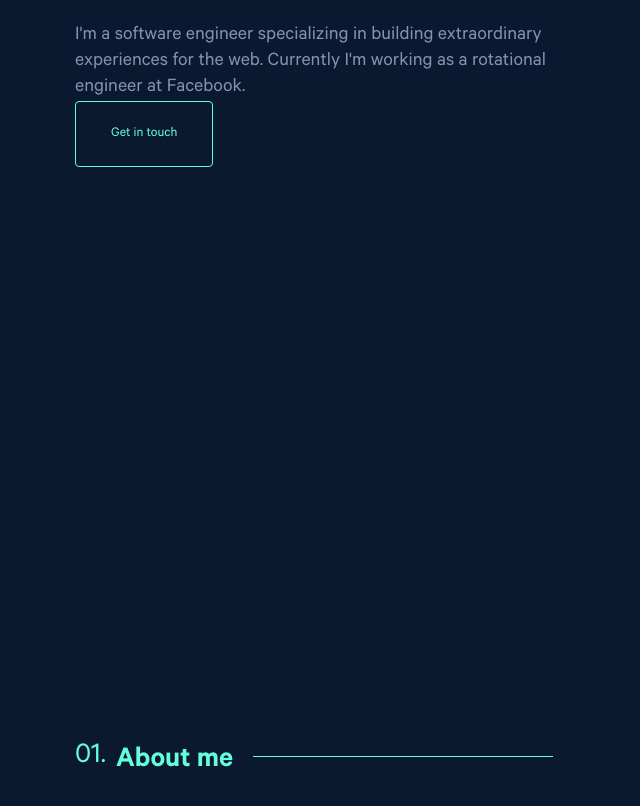
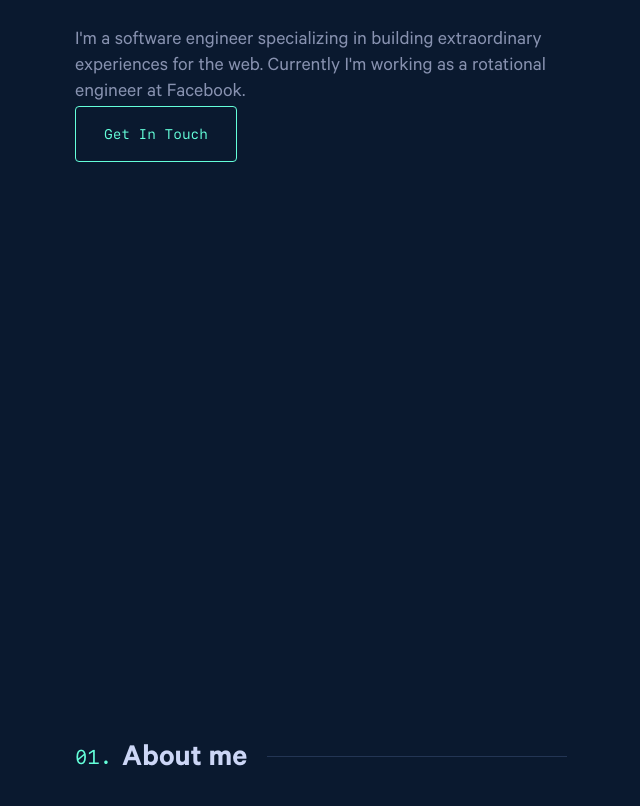
Before and after one commit to villacreses/personal-site-v2, a Next.js app: page / in a window 1280 px wide. Shown: the part 424-1230 px from the top of the page, without its empty margins (75-715 px from the left). Built offline with nearby package versions, Linux system fonts and the light colour scheme.

Commit message:
Update ActionButton and SectionHeader to match template

```diff
--- a/components/ActionButton.module.scss
+++ b/components/ActionButton.module.scss
@@ -5,7 +5,7 @@
   background-color: transparent;
   border: 1px solid styleVars.$green;
   border-radius: styleVars.$border-radius;
-
+  font-family: styleVars.$font-mono;
   line-height: 1;
   text-decoration: none;
   cursor: pointer;
--- a/components/ActionButton.tsx
+++ b/components/ActionButton.tsx
@@ -6,7 +6,9 @@ const sizeMap = {
   sm: 'as-sm',
 } as const;
 
-type AnchorProps = Omit<HTMLProps<HTMLAnchorElement>, 'className' | 'rel' | 'size'>
+const omit = ['classname', 'rel', 'size'] as const;
+
+type AnchorProps = Omit<HTMLProps<HTMLAnchorElement>, typeof omit[number]>
 
 interface ActionButton extends AnchorProps {
   size?: keyof typeof sizeMap;
--- a/components/SectionHeader.module.scss
+++ b/components/SectionHeader.module.scss
@@ -3,12 +3,13 @@
 .SectionHeader {
   display: flex;
   -webkit-box-align: center;
+  -moz-box-align: center;
   align-items: center;
   position: relative;
   margin: 10px 0 40px;
   width: 100%;
+  font-size: clamp(26px, 5vw, styleVars.$fz-heading);
   white-space: nowrap;
-  color: styleVars.$green;
 
   &::before {
     position: relative;
@@ -17,6 +18,8 @@
     content: counter(section, decimal-leading-zero) ".";
     margin-right: 10px;
     color: styleVars.$green;
+    font-family: styleVars.$font-mono;
+    font-size: clamp(styleVars.$fz-md, 3vw, styleVars.$fz-xl);
     font-weight: 400;
   }
 
@@ -28,6 +31,6 @@
     width: 300px;
     height: 1px;
     margin-left: 20px;
-    background-color: styleVars.$green;
+    background-color: styleVars.$navy-lightest;
   }
 }
--- a/pages/index.tsx
+++ b/pages/index.tsx
@@ -14,7 +14,7 @@ const Test = () => (
       <Section>
         <header>
           <h1>Hi, my name is</h1>
-          <h2 className="big-heading">Mario Villacreses</h2>
+          <h2 className="big-heading">Mario Villacreses.</h2>
           <h3 className="big-heading">I build things for the web.</h3>
         </header>
         <p>
@@ -23,7 +23,7 @@ const Test = () => (
           a rotational engineer at Facebook.
         </p>
         <ActionButton href="mailto:MarioVillacreses@outlook.com">
-          Get in touch
+          Get In Touch
         </ActionButton>
       </Section>
       <Section id="about">
--- a/styles/globals.scss
+++ b/styles/globals.scss
@@ -2,6 +2,15 @@
 
 * {
   box-sizing: border-box;
+}
+
+::before, ::after {
+  box-sizing: inherit;
+}
+
+::selection {
+  background-color: styleVars.$navy-lightest;
+  color: styleVars.$slate-lightest;
 }
 
 html,
@@ -15,7 +24,16 @@ body {
   background-color: styleVars.$navy;
   color: styleVars.$slate;
   line-height: 1.3;
+}
+
+body {
   font-size: styleVars.$fz-xl;
+}
+
+section {
+  margin: 0px auto;
+  padding: 100px 0px;
+  max-width: 1000px;
 }
 
 main {
```
